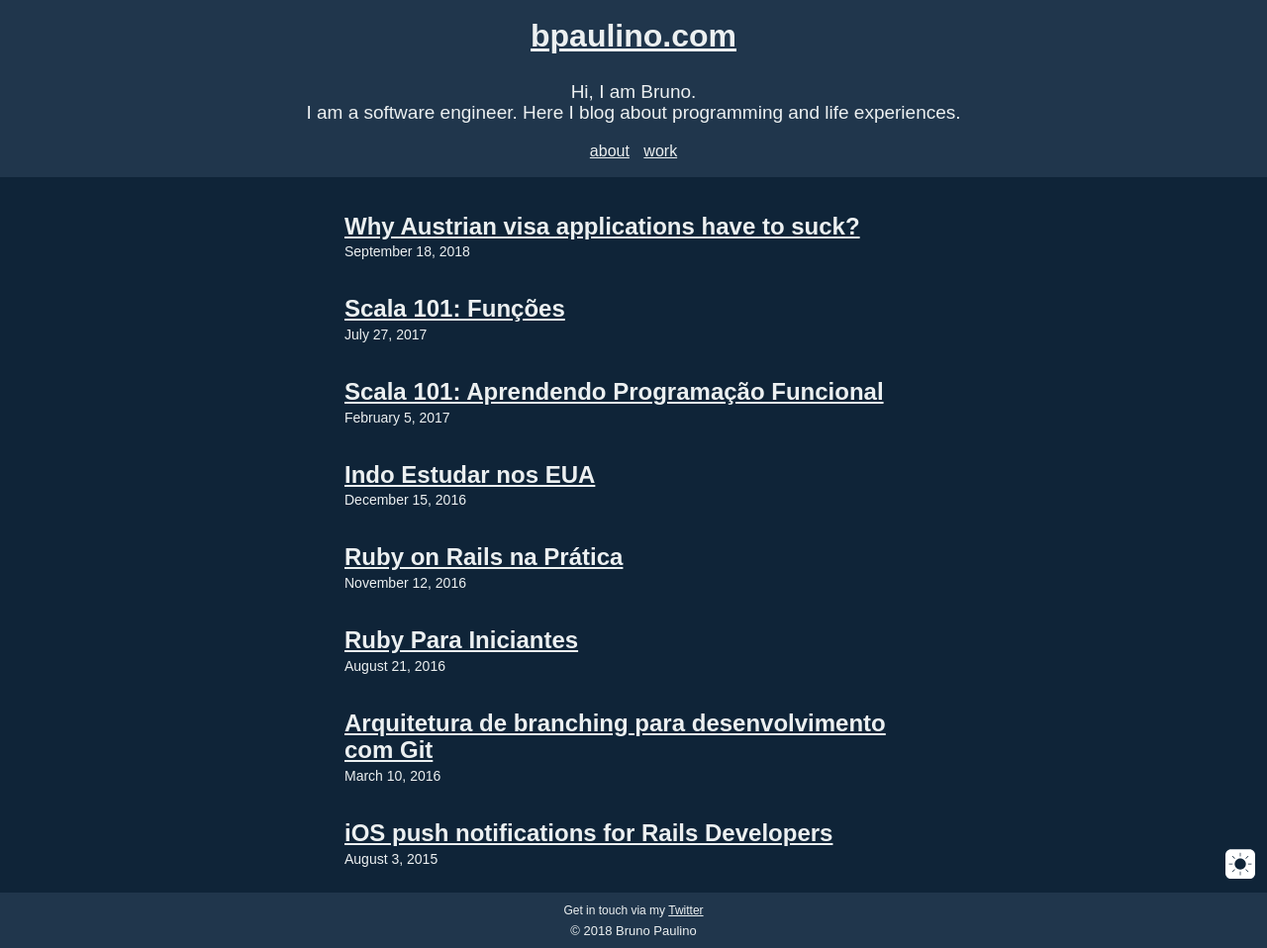
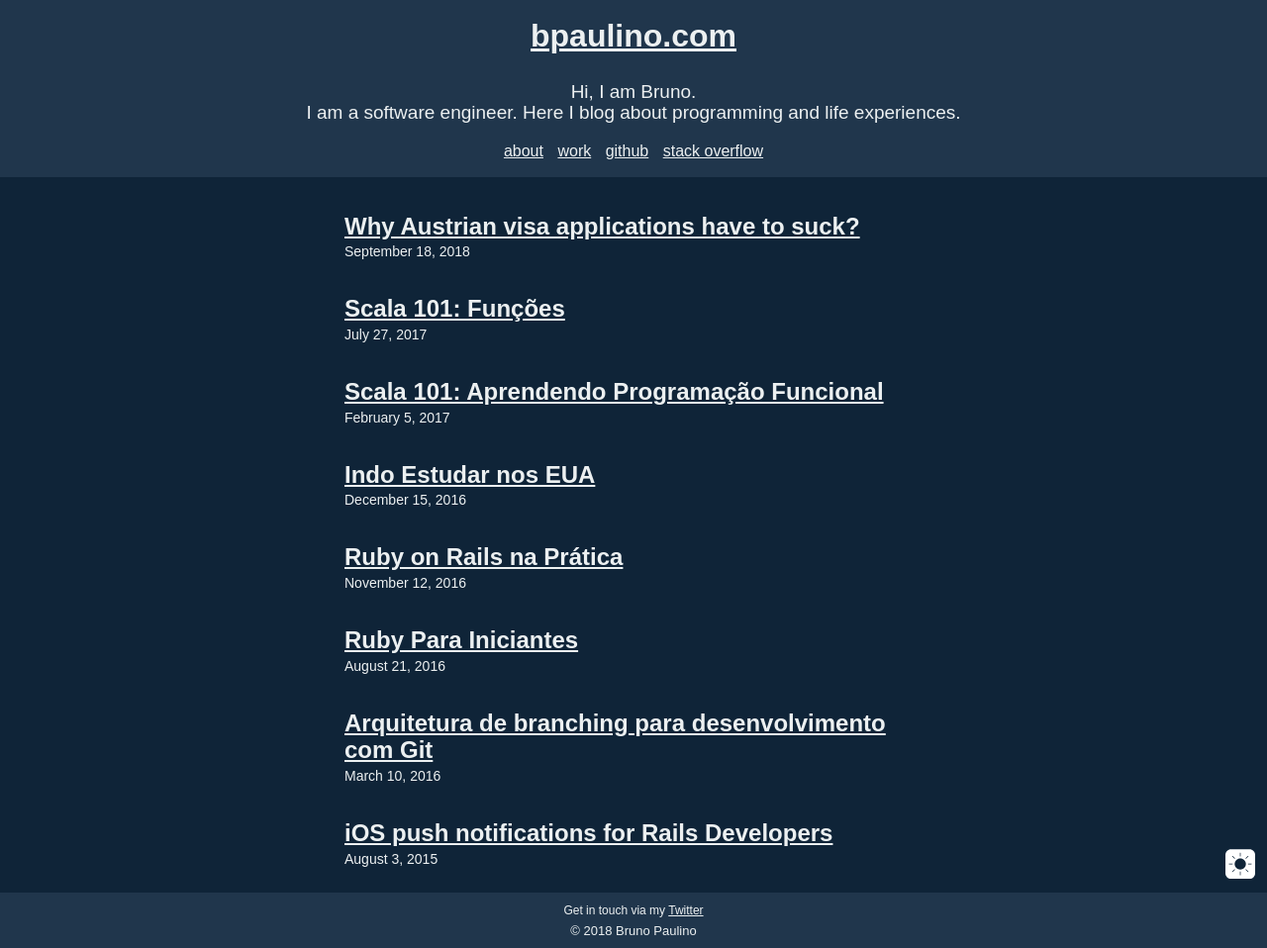
Before and after one commit to brunojppb/brunojppb.github.io, a Jekyll site: the page built from index.html, in a window 1280 px wide. Shown: the whole page at 99% size. Built offline with Jekyll 4.4.1, drawn with Linux system fonts in a browser that asks for light colours; some web fonts are replaced.

Commit message:
add github and stack overflow links

```diff
--- a/_includes/header.html
+++ b/_includes/header.html
@@ -9,5 +9,7 @@
     <nav>
         <a href="/about">about</a>
         <a href="/work">work</a>
+        <a href="https://github.com/brunojppb">github</a>
+        <a href="https://stackoverflow.com/users/2301092/bruno-paulino">stack overflow</a>
     </nav>
 </div>
```
